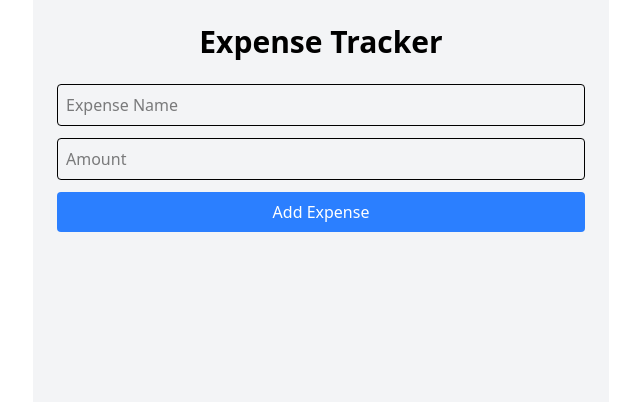
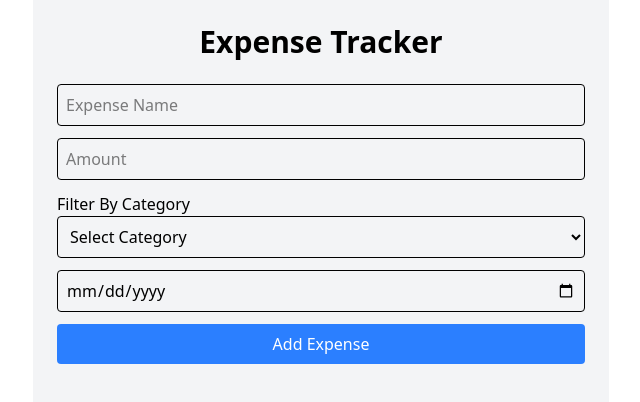
Before and after one commit to IblameNavin/ExpenseTacker-App, a React (Vite) app: page / in a window 1280 px wide. Shown: the top 402 px of the page, without its empty margins (319-959 px from the left). Built offline with nearby package versions, Linux system fonts and the light colour scheme.

Commit message:
Category Selector and Date selector added

```diff
--- a/src/components/ExpenseForm.jsx
+++ b/src/components/ExpenseForm.jsx
@@ -1,6 +1,6 @@
 import React from "react";
 
-const ExpenseForm = ({addExpenseOnSearch, addAmountOnSearch, addExpenses, editExpId, value1, value2 , setEditName, setEditAmount}) => {
+const ExpenseForm = ({addExpenseOnSearch, addAmountOnSearch, addExpenses, editExpId, value1, value2 , setEditName, setEditAmount, setDate, setSelectedCategory , selectedCategory, date}) => {
 
   const handleSubmit = (e)=>{
     e.preventDefault()
@@ -38,7 +38,24 @@ const ExpenseForm = ({addExpenseOnSearch, addAmountOnSearch, addExpenses, editEx
         </>
       }
 
+       <div className="">
+        <label className="">Filter By Category</label>
+       <select name="" id="" className="border p-2 rounded w-full" value={selectedCategory} onChange={(e)=>setSelectedCategory(e.target.value)} >
+        <option value="">Select Category</option>
+        <option value="Food">Food</option>
+        <option value="Clothes">Clothes</option>
+        <option value="Travelling">Travelling</option>
+        <option value="Entertainment">Entertainment</option>
+       </select>
+       </div>
 
+
+     <input
+  type="date" value={date}
+  onChange={(e)=>setDate(e.target.value)}
+
+  className="border p-2 rounded w-full"
+/>
 
       <button
         type="submit"
--- a/src/components/ExpenseItem.jsx
+++ b/src/components/ExpenseItem.jsx
@@ -1,19 +1,17 @@
 import React from "react";
 
-const ExpenseItem = ({
-  expense,
-  deleteTheExpenses,
-  startEditing,
-  saveEdit,
-  editExpId,
-  cancelEdit = {cancelEdit}
-}) => {
+const ExpenseItem = ({expense, deleteTheExpenses, startEditing, saveEdit, editExpId, cancelEdit, }) => {
   // console.log(editExpId)
   return (
     <div className="flex justify-between items-center border p-3 rounded shadow-sm bg-gray-50">
       <span>{expense.name}</span>
+      <span>{expense.category}</span>
+
       <div className="flex items-center gap-2">
         <span className="font-semibold">${expense.amount}</span>
+        <span className="font-semibold">${expense.date}</span>
+
+
 
         {/* Add Edit Logic */}
         {editExpId === expense.id  ? (
--- a/src/components/ExpenseList.jsx
+++ b/src/components/ExpenseList.jsx
@@ -1,7 +1,7 @@
 import React from "react";
 import ExpenseItem from "./ExpenseItem";
 
-const ExpenseList = ({expenses, deleteTheExpenses, saveEdit, startEditing, editExpId, cancelEdit}) => {
+const ExpenseList = ({expenses, deleteTheExpenses, saveEdit, startEditing, editExpId, cancelEdit, value, setSelectedCategory}) => {
   // Dummy data for UI
   // const expenses = [
   //   { id: 1, name: "Groceries", amount: 50 },
@@ -14,7 +14,7 @@ const ExpenseList = ({expenses, deleteTheExpenses, saveEdit, startEditing, editE
   return (
     <div className="flex flex-col gap-3">
       {expenses.map((expense) => (
-        <ExpenseItem key={expense.id} expense={expense} deleteTheExpenses = {deleteTheExpenses} saveEdit = {saveEdit} startEditing = {startEditing} editExpId = {editExpId} cancelEdit = {cancelEdit} />
+        <ExpenseItem key={expense.id} expense={expense} deleteTheExpenses = {deleteTheExpenses} saveEdit = {saveEdit} startEditing = {startEditing} editExpId = {editExpId} cancelEdit = {cancelEdit} value = {value} setSelectedCategory =  {setSelectedCategory}/>
       ))}
     </div>
   );
```
